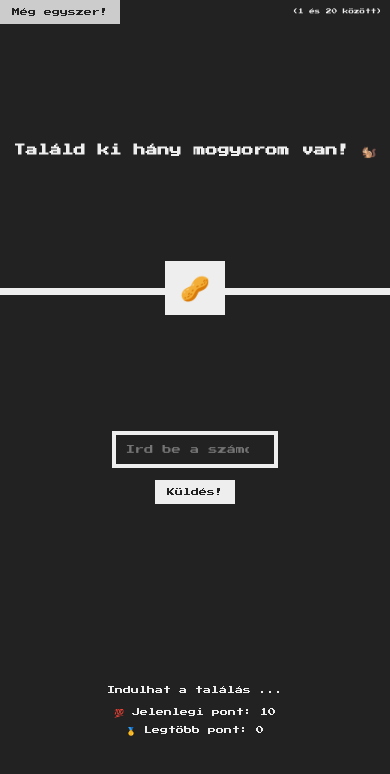
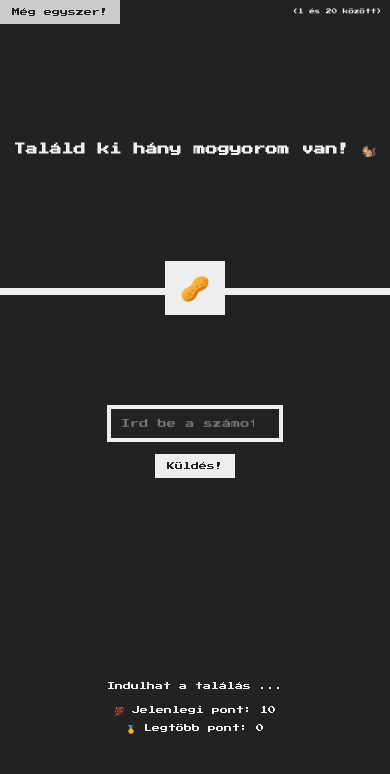
Before and after one commit to lorandsimon/guess-the-number-mini-project, a plain HTML site: page index.html in a window 390 px wide. Drawn offline with Linux system fonts and the light colour scheme.

Commit message:
update on design

```diff
--- a/style.css
+++ b/style.css
@@ -129,7 +129,7 @@ h1 {
   }
 
   h1 {
-    line-height: 5rem;
+    /* line-height: 5rem; */
   }
 
   .again {
@@ -138,11 +138,13 @@ h1 {
   }
 
   .left {
-    margin-top: 7rem;
+    width: 100%;
+    margin: 0 auto;
   }
 
   .right {
-    margin-top: -5rem;
+    width: 100%;
+    margin: 0 auto;
   }
 
   .guess {
@@ -155,7 +157,7 @@ h1 {
   .message {
     margin-bottom: 3rem;
     margin-top: -4rem;
-    line-height: 3rem;
+    /* line-height: 3rem; */
     text-align: center;
   }
 
```
